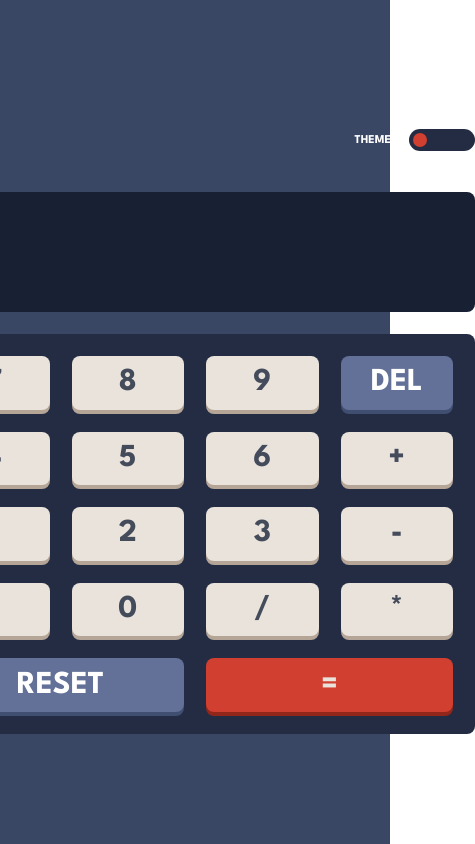
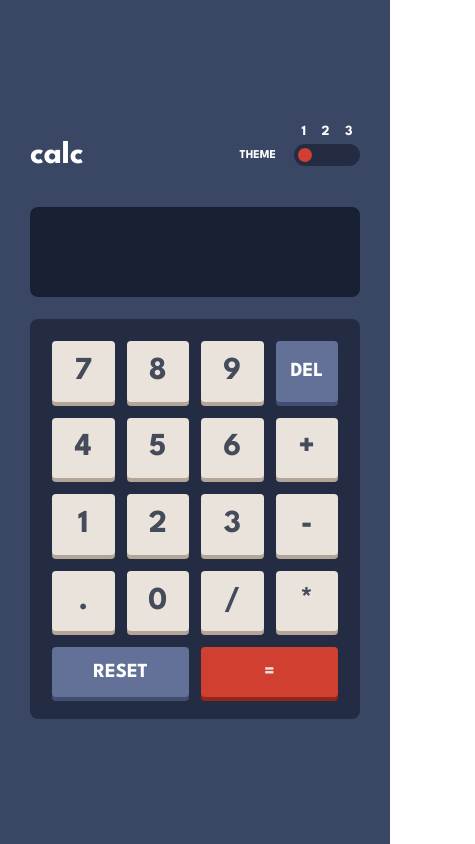
Before and after one commit to AdanSaavedra/Calculator-with-themes, a React (Vite) app: page / in a window 390 px wide. Shown: the whole page, 475 px wide, since content can reach past the window. Built offline with nearby package versions, Linux system fonts and the light colour scheme.

Commit message:
complete responsive

```diff
--- a/src/Calculator/styles.css
+++ b/src/Calculator/styles.css
@@ -140,3 +140,25 @@
 .item-equal:hover {
   background-color: var(--key-background-result-hover);
 }
+
+@media (max-width: 600px) {
+  .calculator {
+    grid-template-columns: 330px;
+    grid-template-rows: 60px 90px 400px;
+  }
+  .item {
+    border-radius: 4px;
+  }
+  .container {
+    gap: 16px 12px;
+  }
+  .result {
+    font-size: 40px;
+    padding: 20px;
+  }
+  .item-del,
+  .item-reset,
+  .item-equal {
+    font-size: 20px;
+  }
+}
```
